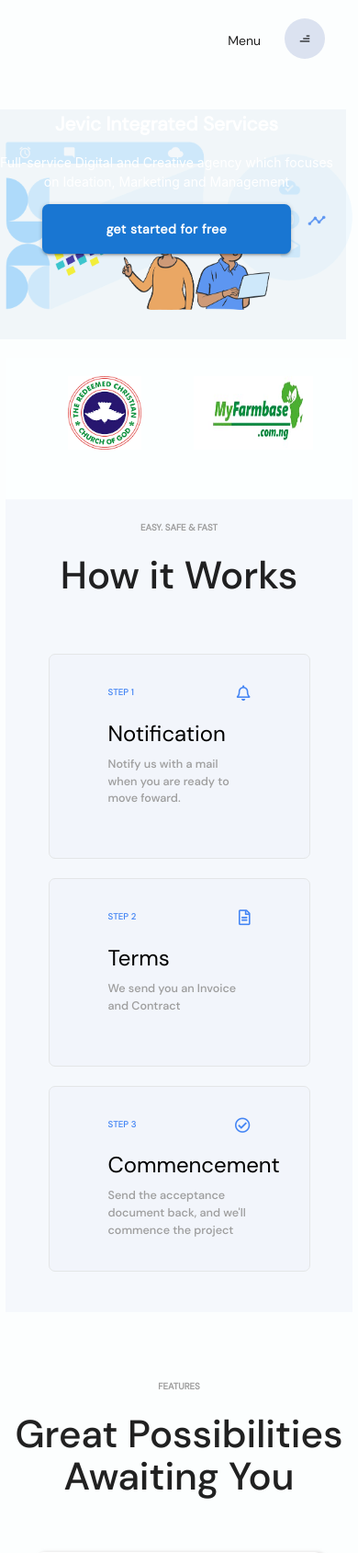
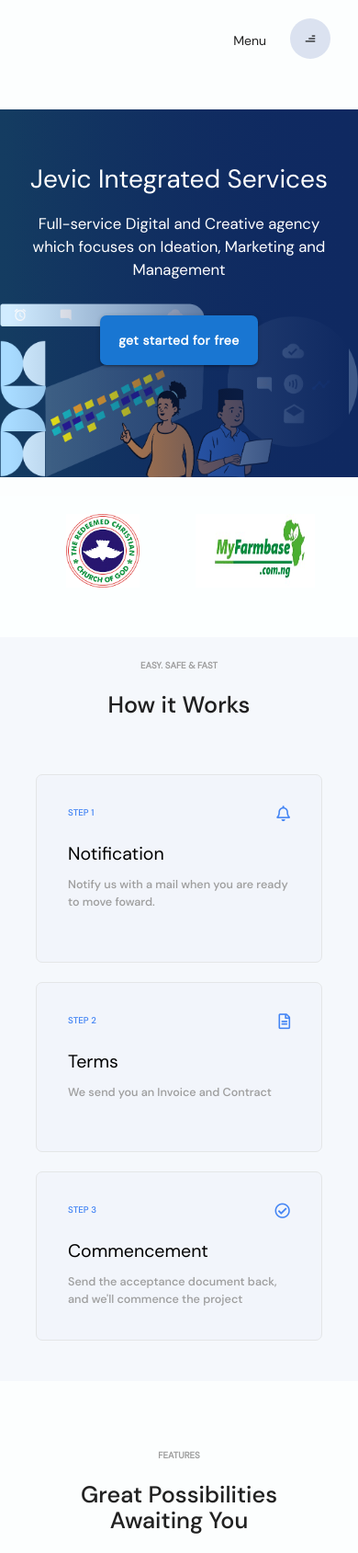
Before and after one commit to Amarachi1997/Jevic, a PHP site: page / in a window 390 px wide. Shown: the top 1689 px of the page at 92% size. Run offline with PHP 8.4, Linux system fonts and the light colour scheme; some libraries are stand-ins or nearby versions.

Commit message:
Update main.css

```diff
--- a/css/main.css
+++ b/css/main.css
@@ -21,8 +21,8 @@
 }
 
 body{
-    background-color: rgba(251, 254, 255, 0.473);
-    padding: 0px 2px;
+    background-color: rgba(251, 254, 255, 0.281);
+    padding: 0px 0px;
     animation: iWantIt 10s ease-in 5 alternate-reverse both;
 }
 
@@ -31,7 +31,7 @@
 }
 @media(max-width:768px){
     body{
-        padding: 0px 6px;
+        padding: 0px 0px;
     }
 
 
@@ -315,29 +315,30 @@
 
 /*header section*/
 #header{
-    background-color: rgba(247, 247, 248, 0);
+    background: linear-gradient(to right, #1e4c92f5,  #18429d83);
  }
 
  .div-1{
     width: 100%;
     height:500px;
     background-image: url("../img/div 1.png");
-    background-position: cover;
+    background-position: top;
     background-repeat: no-repeat;
-    background-size: 100%;
+    background-size: contain;
  }
 
 .div-2{
-    position: absolute;
-    margin-left: -230px !important;
-    width: 100%;
-    background-color: #c1d4e733;
+    height:500px;
+    width: 100%;
+    background: linear-gradient(to right, #1e5a92ce,  #18429d00);
 }
 
 .header-text{
-    margin: 0px 0px 0px 0px !important;
+    margin: 50px 0px 0px 0px !important;
     font-family: three;
     padding: 5px 0px;
+    font-size: 2.3rem;
+    line-height: 3rem;
 }
 
 
@@ -359,6 +360,7 @@
     font-size: 1rem;
     font-weight: 600;
     font-style: normal;
+    margin: 20px 0px 0px 0px;
 }
 
 .small-light-text{
@@ -372,33 +374,36 @@
 @media(max-width:768px){
 
     #header{
-        background-color: rgba(247, 247, 248, 0);
-        margin: 0px !important;
+        background: linear-gradient(to right, #143c61,  #0f2961);
      }
 
      .div-1{
-        width: 100%;
-        height:250px;
+
+        height:400px;
         background-image: url("../img/div 1.png");
-        background-position: cover;
+        background-position: bottom;
         background-repeat: no-repeat;
         background-size: 100%;
      }
 
     .div-2{
-        position: absolute;
-        margin-left: -30px !important;
-        width: 100%;
-        height:250px;
+
+        height:400px;
+        background: linear-gradient(to left,  #0f2961,  #18429d00);
     }
 
     .header-text{
         font-family: three;
         padding: 5px 0px;
         text-align: center;
-        font-size: 1.5rem;
-        font-weight: 700;
-    }
+        font-size: 2rem !important;
+    }
+
+
+.about-header, .contact-header, .works-header, .services-header, .s-single-header, .bole-header, .contact-header-text, .home-san-header2{
+    margin: 70px 0px 0px 0px !important;
+    font-size: 2rem !important;
+}
 
      button.animated {
         animation-duration: 2.5s;
@@ -407,13 +412,19 @@
 
     .wwo-button, .features-button, .header-button{
         border-radius: .5rem;
-        padding: 3px 25px 30px 25px;
+        padding: 0px 20px 25px 20px !important;
         font-family: three;
-
-    }
-
-    .header-button{
-        margin-top: 0px;
+    }
+
+    .div-2 p{
+        margin-top: 10px;
+        font-family: three;
+        font-size: 1.2rem;
+    }
+
+    .home-san-header, .works-san-header, .s-single-san-header,.contact-header-text, .bole-san-header, .about-san-header, .services-san-header{
+        font-size: 1.8rem;
+        font-family: two;
     }
 
 }
@@ -478,11 +489,11 @@
 @media(max-width:768px){
 
     #hiw{
-        padding: 10px 19px;
+        padding: 10px;
     }
 
     .hiw-card{
-        padding: 10px 40px;
+        padding: 10px;
     }
 
     #promotions{
@@ -498,6 +509,10 @@
     .promotion-image2{
         height: 80px;
         width: 130px;
+    }
+
+    .hiw-card-title{
+        font-size: 1.4rem !important;
     }
 
 }
```
Also changed, not shown: other parts of css/main.css (+71 -57 lines).
